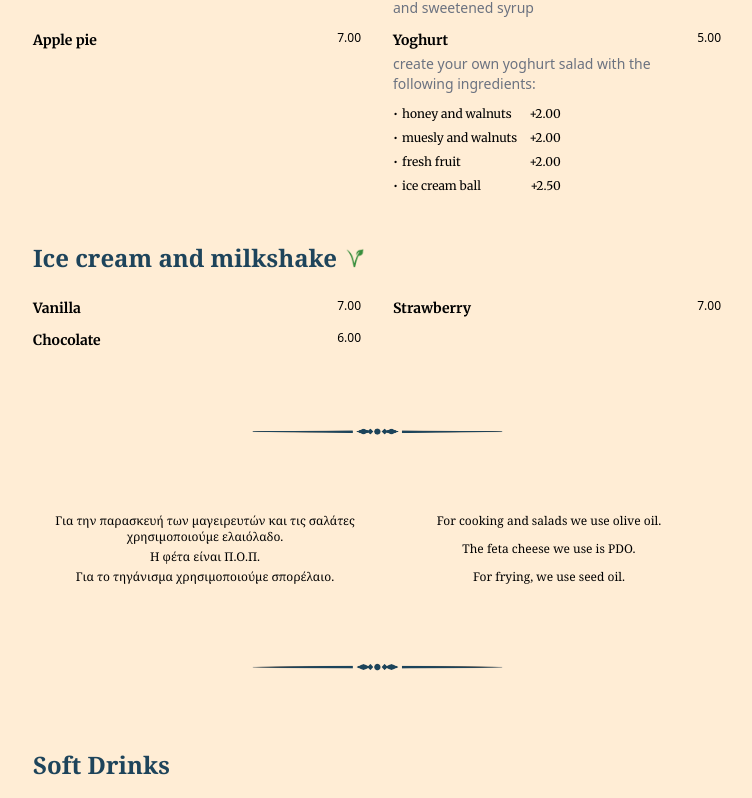
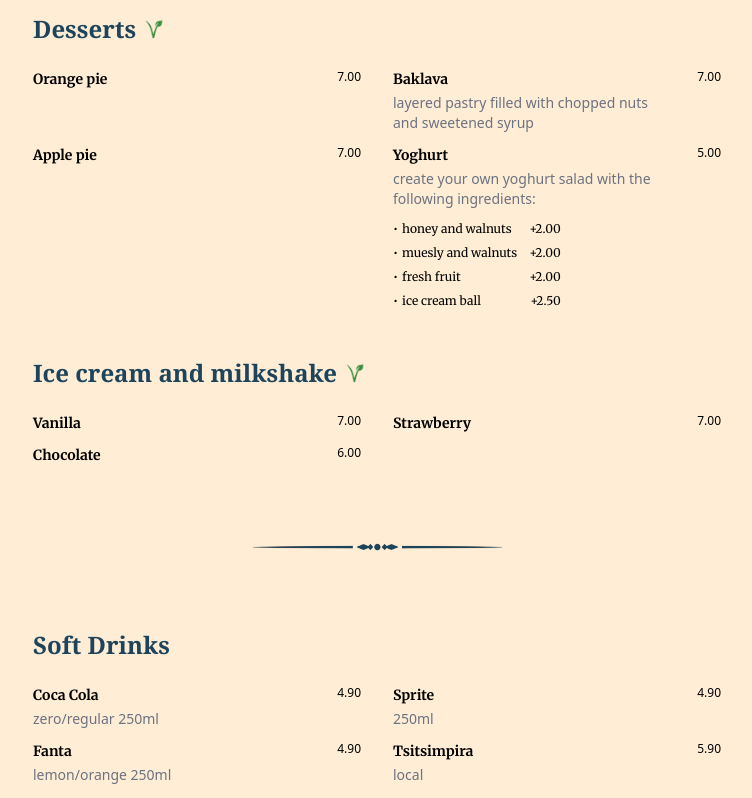
Before and after one commit to alextsagkas/old-times, a Next.js app: page / in a window 1280 px wide. Shown: the part 4125-4923 px from the top of the page, without its empty margins (263-1015 px from the left). Built offline with nearby package versions, Linux system fonts and the light colour scheme; a web font is replaced by a local one.

Commit message:
Separators and infos
- Added separators between different categories in menu (e.g.
  food, desserts, drinks, ...)
- infos are placed in the bottom of menu

```diff
--- a/src/components/Infos.tsx
+++ b/src/components/Infos.tsx
@@ -6,7 +6,7 @@ const Infos = ({ foodInfos, restaurantInfos }: InfosProps) => {
   return (
     <PageComponent>
       <div className="flex flex-col gap-4 font-serif text-xs font-thin md:grid md:grid-cols-2 md:justify-items-center md:gap-8">
-        <ul className="flex list-none flex-col gap-1 text-left font-serif text-xs font-thin md:justify-between md:gap-3">
+        <ul className="flex list-none flex-col gap-1 text-center font-serif text-xs font-thin md:justify-between md:gap-3">
           {foodInfos.greek.map((greekItem) => (
             <li className="" key={greekItem}>
               {greekItem}
@@ -18,7 +18,7 @@ const Infos = ({ foodInfos, restaurantInfos }: InfosProps) => {
             </li>
           ))}
         </ul>
-        <ul className="flex list-none flex-col gap-1 text-left font-serif text-xs font-thin md:justify-between md:gap-3">
+        <ul className="flex list-none flex-col gap-1 text-center font-serif text-xs font-thin md:justify-between md:gap-3">
           {foodInfos.english.map((englishItem) => (
             <li className="" key={englishItem}>
               {englishItem}
--- a/src/pages/index.tsx
+++ b/src/pages/index.tsx
@@ -66,7 +66,51 @@ const Home: NextPage<HomeProps> = () => {
           />
           <Separator />
           {categories.map((category, index) => {
-            if (category.position <= 12) {
+            if (category.position <= 9) {
+              return (
+                <MenuItem
+                  key={category.id}
+                  menuItem={categories[index] as MenuCategoryInterface}
+                  ref={(refs[index + 1] as RefsItemInterface).ref}
+                />
+              );
+            }
+          })}
+          <Separator />
+          {categories.map((category, index) => {
+            if (
+              category.position > 9 &&
+              category.position <= 12 &&
+              index <= refs.length
+            ) {
+              return (
+                <MenuItem
+                  key={category.id}
+                  menuItem={categories[index] as MenuCategoryInterface}
+                  ref={(refs[index + 1] as RefsItemInterface).ref}
+                />
+              );
+            }
+          })}
+          <Separator />
+          {categories.map((category, index) => {
+            if (
+              category.position > 12 &&
+              category.position <= 26 &&
+              index <= refs.length
+            ) {
+              return (
+                <MenuItem
+                  key={category.id}
+                  menuItem={categories[index] as MenuCategoryInterface}
+                  ref={(refs[index + 1] as RefsItemInterface).ref}
+                />
+              );
+            }
+          })}
+          <Separator />
+          {categories.map((category, index) => {
+            if (category.position > 26 && index <= refs.length) {
               return (
                 <MenuItem
                   key={category.id}
@@ -83,19 +127,6 @@ const Home: NextPage<HomeProps> = () => {
               english: menu.foodDetailsEnglish,
             }}
           />
-          <Separator />
-          {categories.map((category, index) => {
-            if (category.position > 12 && index <= refs.length) {
-              return (
-                <MenuItem
-                  key={category.id}
-                  menuItem={categories[index] as MenuCategoryInterface}
-                  ref={(refs[index + 1] as RefsItemInterface).ref}
-                />
-              );
-            }
-          })}
-          <Separator />
           <Infos
             foodInfos={{
               greek: menu.foodInfosGreek,
```
